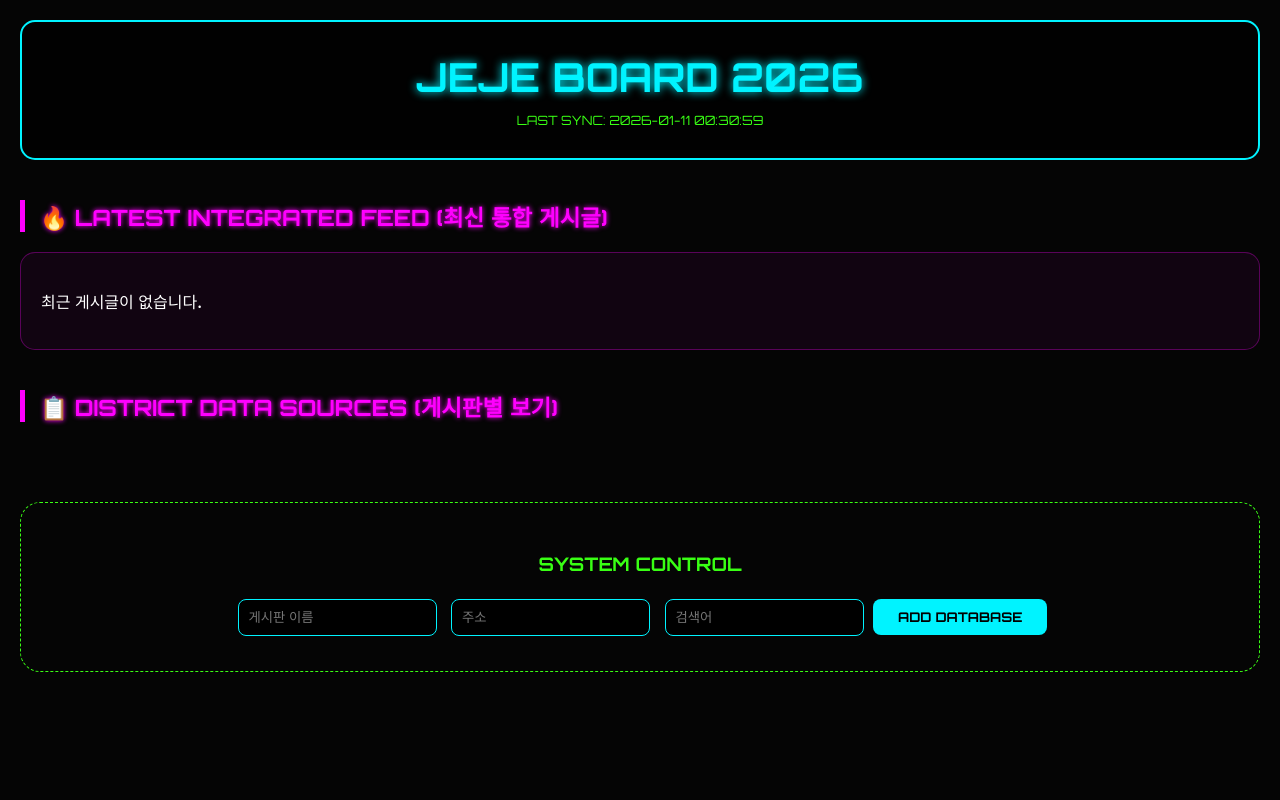
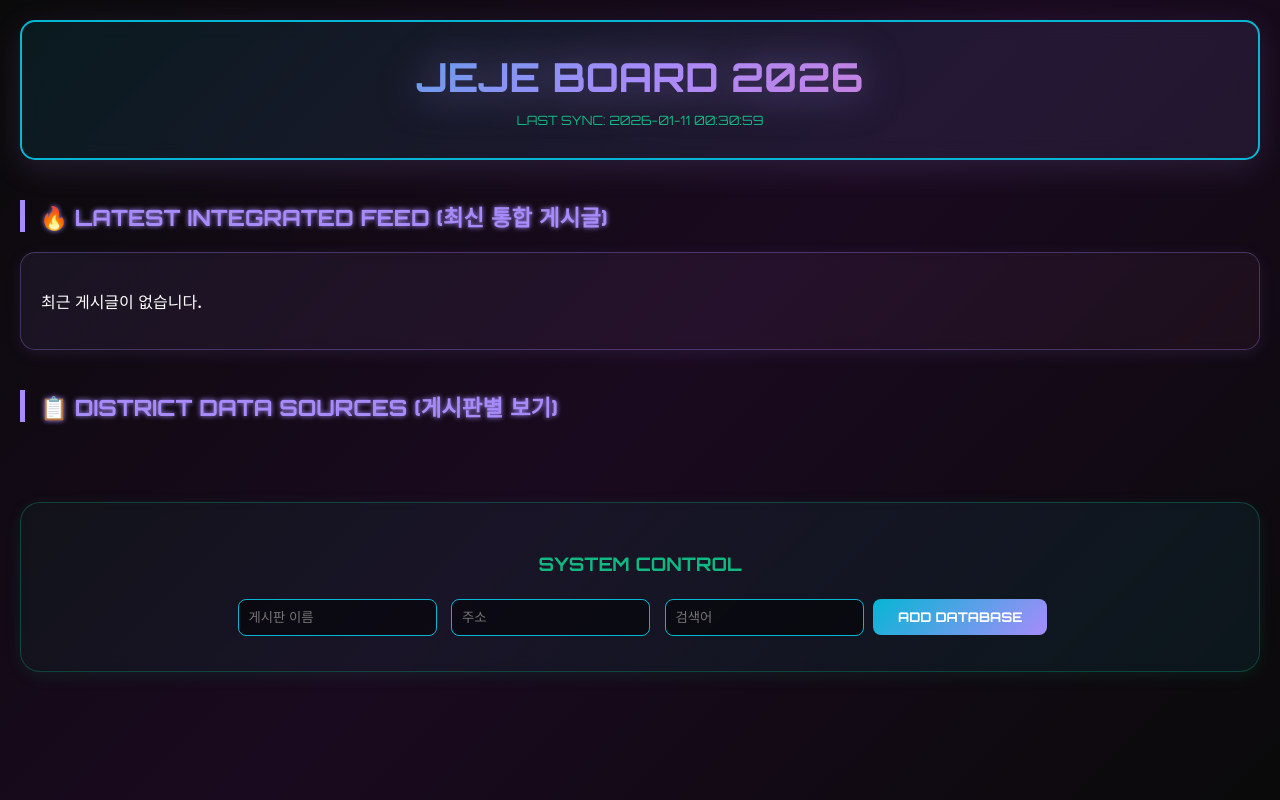
Before and after one commit to para333311/jejeboard, a Flask app: page / in a window 1280 px wide. Run offline with Flask 3, Linux system fonts and the light colour scheme; data that the repository does not hold is empty.

Commit message:
디자인 개선: 트렌디하고 부드러운 UI로 업데이트
- 핫핑크를 부드러운 퍼플 톤으로 변경 (눈의 피로 감소)
- 글래스모피즘 효과 추가 (블러 + 투명도)
- 그라데이션 배경과 텍스트
- 부드러운 호버 애니메이션
- 커스텀 스크롤바
- 전체적으로 미래적이면서 세련된 느낌

```diff
--- a/templates/index.html
+++ b/templates/index.html
@@ -7,41 +7,137 @@
     <link href="https://fonts.googleapis.com/css2?family=Orbitron:wght@400;700&family=Noto+Sans+KR:wght@300;500;700&display=swap" rel="stylesheet">
     <style>
         :root {
-            --neon-blue: #00f3ff; --neon-pink: #ff00ff; --neon-green: #39ff14;
-            --bg-dark: #050505; --card-bg: rgba(13, 13, 26, 0.95);
+            --neon-blue: #06b6d4; --neon-pink: #a78bfa; --neon-green: #10b981;
+            --bg-dark: #0a0a0a; --card-bg: rgba(17, 17, 27, 0.85);
+            --accent-pink: #f472b6; --soft-purple: #c084fc;
         }
-        body { background: var(--bg-dark); color: #fff; font-family: 'Noto Sans KR', sans-serif; margin: 0; padding: 20px; }
+        body {
+            background: linear-gradient(135deg, #0a0a0a 0%, #1a0a1f 50%, #0a0a0a 100%);
+            background-attachment: fixed;
+            color: #fff; font-family: 'Noto Sans KR', sans-serif; margin: 0; padding: 20px;
+        }
         .container { max-width: 1600px; margin: 0 auto; }
 
-        header { text-align: center; padding: 30px 0; border: 2px solid var(--neon-blue); border-radius: 15px; margin-bottom: 30px; background: rgba(0, 0, 0, 0.8); }
-        h1 { font-family: 'Orbitron', sans-serif; font-size: 2.5rem; color: var(--neon-blue); text-shadow: 0 0 10px var(--neon-blue); margin: 0; }
+        header {
+            text-align: center; padding: 30px 0;
+            border: 2px solid var(--neon-blue); border-radius: 15px; margin-bottom: 30px;
+            background: linear-gradient(135deg, rgba(6, 182, 212, 0.1) 0%, rgba(167, 139, 250, 0.1) 100%);
+            backdrop-filter: blur(10px);
+            box-shadow: 0 8px 32px rgba(167, 139, 250, 0.15);
+        }
+        h1 {
+            font-family: 'Orbitron', sans-serif; font-size: 2.5rem; margin: 0;
+            background: linear-gradient(135deg, var(--neon-blue), var(--neon-pink), var(--accent-pink));
+            -webkit-background-clip: text;
+            -webkit-text-fill-color: transparent;
+            background-clip: text;
+            filter: drop-shadow(0 0 20px rgba(167, 139, 250, 0.5));
+        }
 
         .sec-title { font-family: 'Orbitron', sans-serif; color: var(--neon-pink); border-left: 5px solid var(--neon-pink); padding-left: 15px; margin: 40px 0 20px; text-shadow: 0 0 5px var(--neon-pink); font-size: 1.4rem; }
 
         /* 통합 최신글 섹션 */
-        .latest-section { background: rgba(255, 0, 255, 0.05); border: 1px solid rgba(255, 0, 255, 0.3); border-radius: 15px; padding: 20px; margin-bottom: 40px; }
+        .latest-section {
+            background: linear-gradient(135deg, rgba(167, 139, 250, 0.08) 0%, rgba(244, 114, 182, 0.05) 100%);
+            border: 1px solid rgba(167, 139, 250, 0.3);
+            border-radius: 15px; padding: 20px; margin-bottom: 40px;
+            backdrop-filter: blur(5px);
+            box-shadow: 0 4px 16px rgba(167, 139, 250, 0.1);
+        }
         .latest-grid { display: grid; grid-template-columns: repeat(auto-fill, minmax(380px, 1fr)); gap: 15px; max-height: 400px; overflow-y: auto; padding-right: 10px; }
-        .latest-item { background: rgba(255,255,255,0.05); padding: 12px; border-radius: 8px; border-left: 3px solid var(--neon-green); transition: 0.3s; }
-        .latest-item:hover { background: rgba(255,255,255,0.1); transform: translateX(5px); }
+        .latest-item {
+            background: rgba(255,255,255,0.03); padding: 12px; border-radius: 8px;
+            border-left: 3px solid var(--neon-green); transition: all 0.3s ease;
+        }
+        .latest-item:hover {
+            background: linear-gradient(135deg, rgba(16, 185, 129, 0.15) 0%, rgba(6, 182, 212, 0.1) 100%);
+            transform: translateX(5px);
+            box-shadow: 0 2px 10px rgba(16, 185, 129, 0.2);
+        }
         .latest-item a { color: #eee; text-decoration: none; font-size: 0.9rem; display: block; margin-bottom: 5px; }
         .latest-meta { font-size: 0.75rem; color: var(--neon-blue); display: flex; justify-content: space-between; }
 
         /* 게시판별 그리드 */
         .grid { display: grid; grid-template-columns: repeat(auto-fill, minmax(450px, 1fr)); gap: 30px; }
-        .card { background: var(--card-bg); border: 1px solid var(--neon-blue); border-radius: 12px; padding: 20px; }
+        .card {
+            background: linear-gradient(135deg, rgba(17, 17, 27, 0.9) 0%, rgba(25, 17, 35, 0.85) 100%);
+            border: 1px solid rgba(6, 182, 212, 0.4);
+            border-radius: 12px; padding: 20px;
+            backdrop-filter: blur(10px);
+            box-shadow: 0 4px 20px rgba(6, 182, 212, 0.15);
+            transition: transform 0.3s, box-shadow 0.3s;
+        }
+        .card:hover {
+            transform: translateY(-5px);
+            box-shadow: 0 8px 30px rgba(167, 139, 250, 0.25);
+        }
         .card-header { border-bottom: 2px solid #1a1a3a; padding-bottom: 10px; margin-bottom: 15px; display: flex; justify-content: space-between; }
         .card-header h3 { margin: 0; font-size: 1.1rem; color: var(--neon-blue); }
 
         .post-list { list-style: none; padding: 0; margin: 0; }
-        .post-item { display: flex; justify-content: space-between; padding: 10px 0; border-bottom: 1px solid #1a1a3a; gap: 10px; }
-        .post-item a { color: #ccc; text-decoration: none; font-size: 0.9rem; flex: 1; }
-        .post-item a:hover { color: var(--neon-green); }
+        .post-item {
+            display: flex; justify-content: space-between; padding: 10px 0;
+            border-bottom: 1px solid rgba(26, 26, 58, 0.5); gap: 10px;
+            transition: all 0.3s ease;
+        }
+        .post-item:hover {
+            padding-left: 10px;
+            background: linear-gradient(90deg, rgba(6, 182, 212, 0.08), transparent);
+        }
+        .post-item a {
+            color: #d0d0d0; text-decoration: none; font-size: 0.9rem; flex: 1;
+            transition: color 0.3s;
+        }
+        .post-item a:hover {
+            color: var(--neon-green);
+            text-shadow: 0 0 8px rgba(16, 185, 129, 0.5);
+        }
         .post-date { color: #666; font-size: 0.75rem; font-family: 'Orbitron'; white-space: nowrap; }
 
-        .admin-panel { margin-top: 60px; padding: 30px; border: 1px dashed var(--neon-green); text-align: center; border-radius: 20px; }
-        input { background: #000; border: 1px solid var(--neon-blue); color: #fff; padding: 10px; border-radius: 8px; margin: 5px; outline: none; }
-        .btn-main { background: var(--neon-blue); color: #000; font-weight: 800; border: none; padding: 10px 25px; border-radius: 8px; cursor: pointer; font-family: 'Orbitron'; }
-        .btn-del { background: none; color: #ff3366; border: 1px solid #ff3366; padding: 3px 8px; border-radius: 5px; cursor: pointer; font-size: 0.7rem; }
+        .admin-panel {
+            margin-top: 60px; padding: 30px; text-align: center; border-radius: 20px;
+            background: linear-gradient(135deg, rgba(16, 185, 129, 0.05) 0%, rgba(6, 182, 212, 0.08) 100%);
+            border: 1px solid rgba(16, 185, 129, 0.3);
+            backdrop-filter: blur(5px);
+            box-shadow: 0 4px 16px rgba(16, 185, 129, 0.1);
+        }
+        input {
+            background: rgba(0, 0, 0, 0.5); border: 1px solid var(--neon-blue);
+            color: #fff; padding: 10px; border-radius: 8px; margin: 5px; outline: none;
+            transition: border 0.3s, box-shadow 0.3s;
+        }
+        input:focus {
+            border-color: var(--neon-pink);
+            box-shadow: 0 0 10px rgba(167, 139, 250, 0.3);
+        }
+        .btn-main {
+            background: linear-gradient(135deg, var(--neon-blue), var(--neon-pink));
+            color: #fff; font-weight: 700; border: none; padding: 10px 25px;
+            border-radius: 8px; cursor: pointer; font-family: 'Orbitron';
+            transition: transform 0.2s, box-shadow 0.3s;
+        }
+        .btn-main:hover {
+            transform: scale(1.05);
+            box-shadow: 0 4px 20px rgba(167, 139, 250, 0.4);
+        }
+        .btn-del {
+            background: none; color: var(--accent-pink); border: 1px solid var(--accent-pink);
+            padding: 3px 8px; border-radius: 5px; cursor: pointer; font-size: 0.7rem;
+            transition: background 0.3s, transform 0.2s;
+        }
+        .btn-del:hover {
+            background: rgba(244, 114, 182, 0.2);
+            transform: scale(1.1);
+        }
+
+        /* 스크롤바 커스터마이징 */
+        ::-webkit-scrollbar { width: 8px; height: 8px; }
+        ::-webkit-scrollbar-track { background: rgba(0,0,0,0.3); border-radius: 10px; }
+        ::-webkit-scrollbar-thumb {
+            background: linear-gradient(135deg, var(--neon-blue), var(--neon-pink));
+            border-radius: 10px;
+        }
+        ::-webkit-scrollbar-thumb:hover { background: linear-gradient(135deg, var(--neon-pink), var(--soft-purple)); }
 
         #loader { position: fixed; top:0; left:0; width:100%; height:100%; background: #050505; display: flex; flex-direction: column; justify-content: center; align-items: center; z-index: 9999; }
     </style>
```
